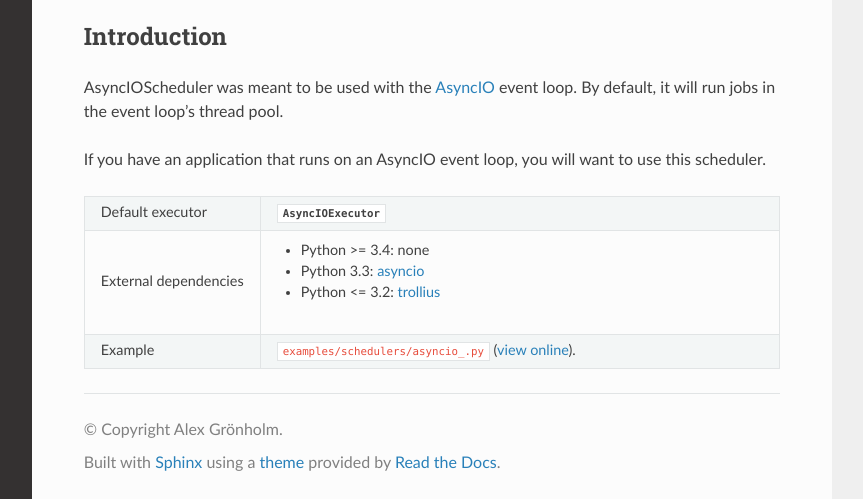
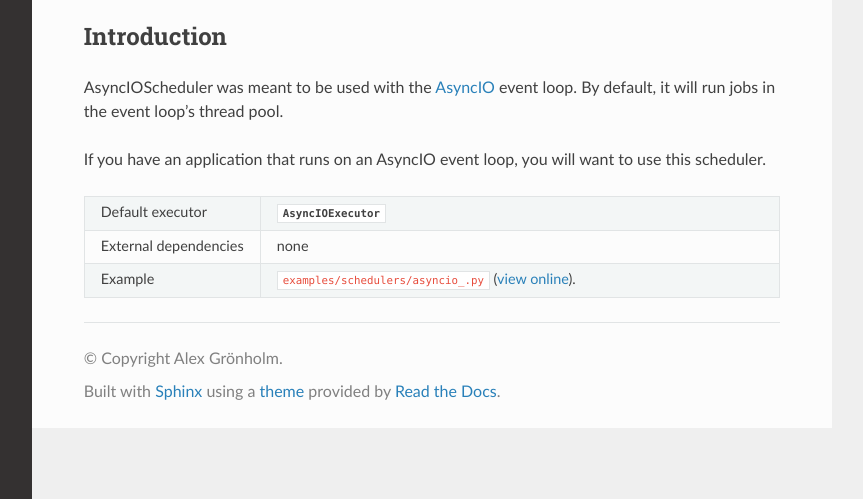
Before and after one commit to agronholm/apscheduler, a Sphinx documentation site: the page built from docs/modules/schedulers/asyncio.rst, in a window 1280 px wide and 948 px high, cut to the strip 449-948 px from the top of the window. Shown: the whole strip, without its empty margins (268-1131 px from the left). Built offline with Sphinx 7.4.7 and the Read the Docs theme 2.0.0, drawn with Linux system fonts in a browser that asks for light colours.

Commit message:
Updated external dependencies list for AsyncIOScheduler

```diff
--- a/docs/modules/schedulers/asyncio.rst
+++ b/docs/modules/schedulers/asyncio.rst
@@ -24,9 +24,7 @@ If you have an application that runs on an AsyncIO event loop, you will want to
    * - Default executor
      - :class:`~apscheduler.executors.asyncio.AsyncIOExecutor`
    * - External dependencies
-     - * Python >= 3.4: none
-       * Python 3.3: `asyncio <https://pypi.python.org/pypi/asyncio/>`_
-       * Python <= 3.2: `trollius <https://pypi.python.org/pypi/trollius/>`_
+     - none
    * - Example
      - ``examples/schedulers/asyncio_.py``
        (`view online <https://github.com/agronholm/apscheduler/tree/3.x/examples/schedulers/asyncio_.py>`_).
```
